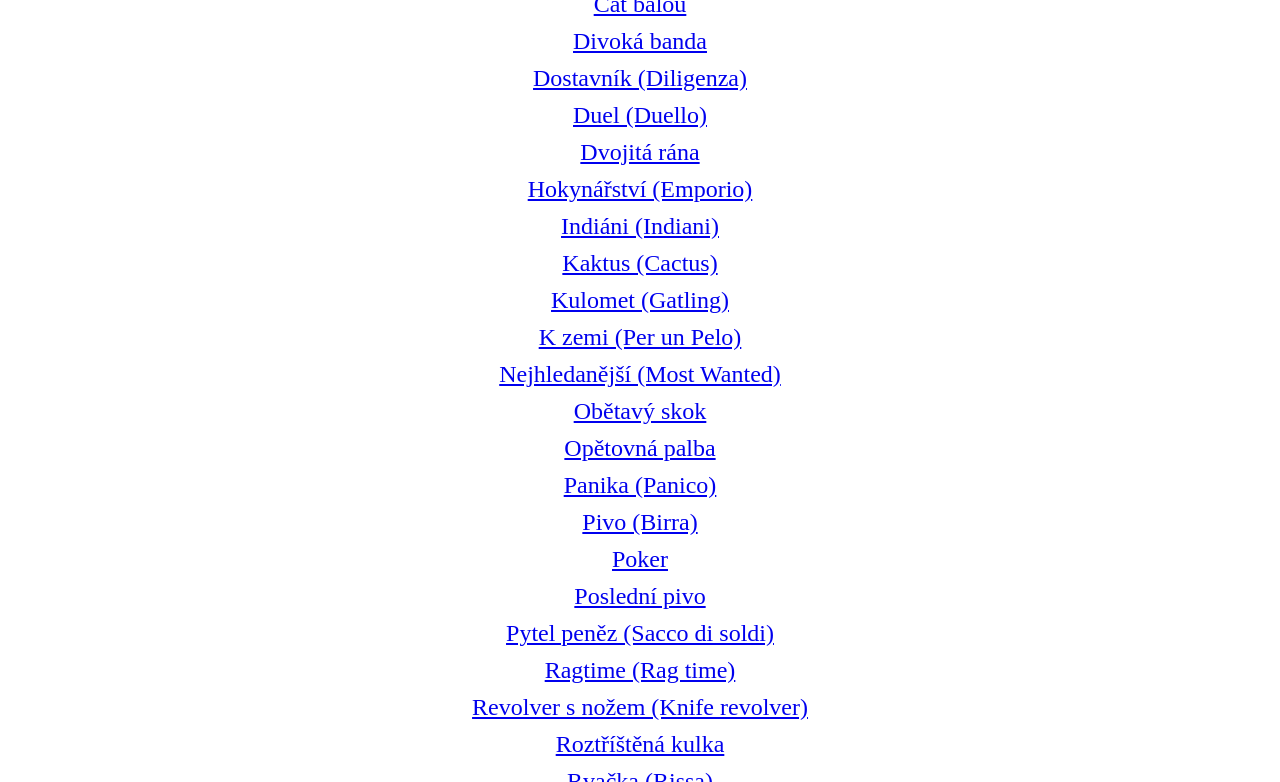
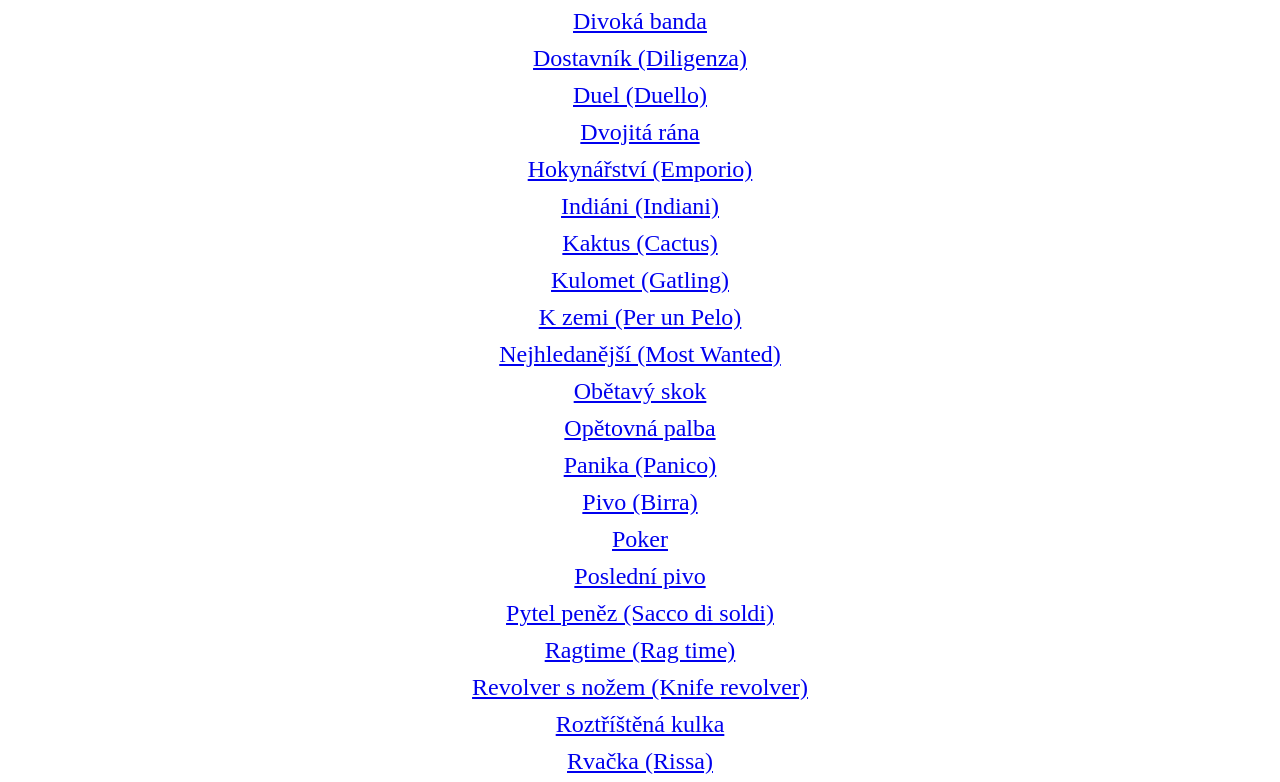
Before and after one commit to A-X-O-N/bang, a plain HTML site: page data/pages/brown.html in a window 1280 px wide. Shown: the part 128-910 px from the top of the page. Drawn offline with Linux system fonts and the light colour scheme.

Commit message:
Update bang.css

```diff
--- a/data/css/bang.css
+++ b/data/css/bang.css
@@ -12,15 +12,13 @@
 }
 
 div.centered {
-	clear: both;
-	padding-top: 10px;
 	padding-left: 10px;
 	padding-right: 10px;
 	text-align: center;
 }
 
 div.list p {
-	margin-top: 10px;
+	padding-top: 10px;
 	font-size: 1.5em;
 }
 
```
